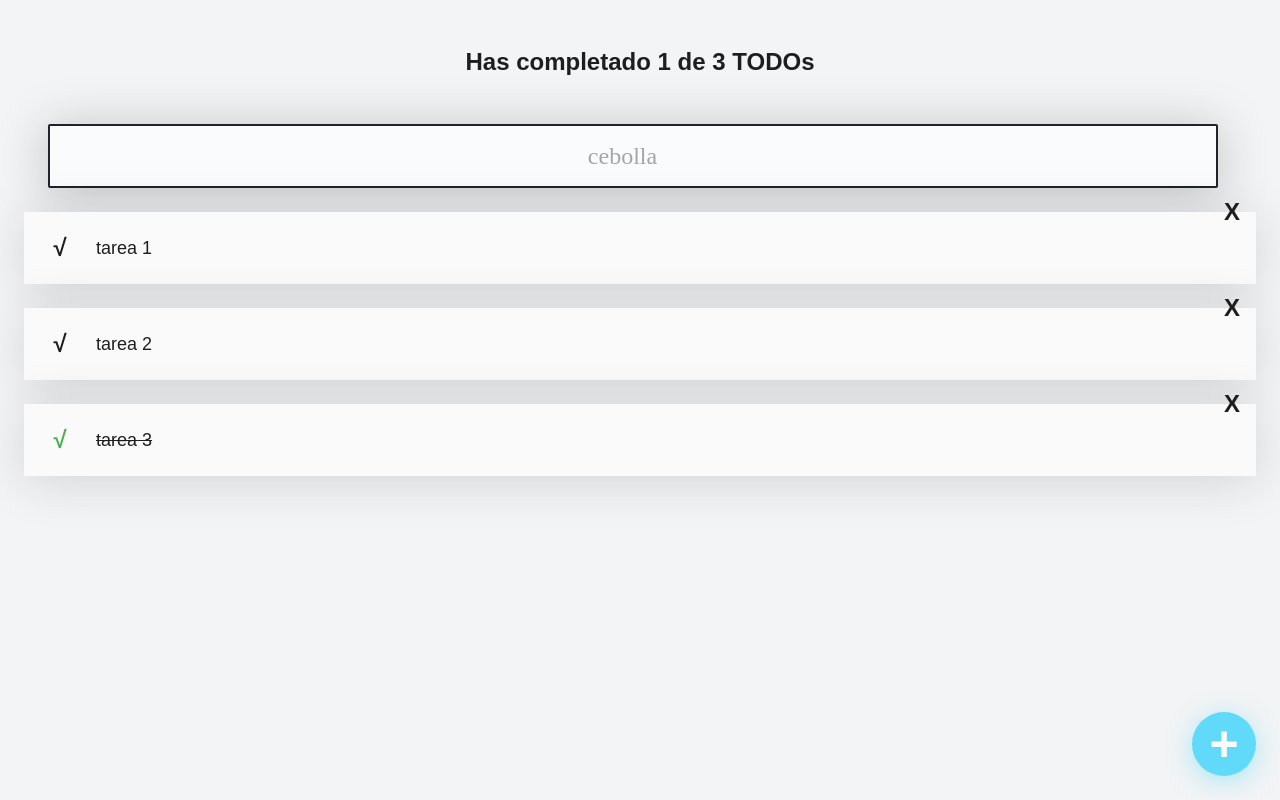
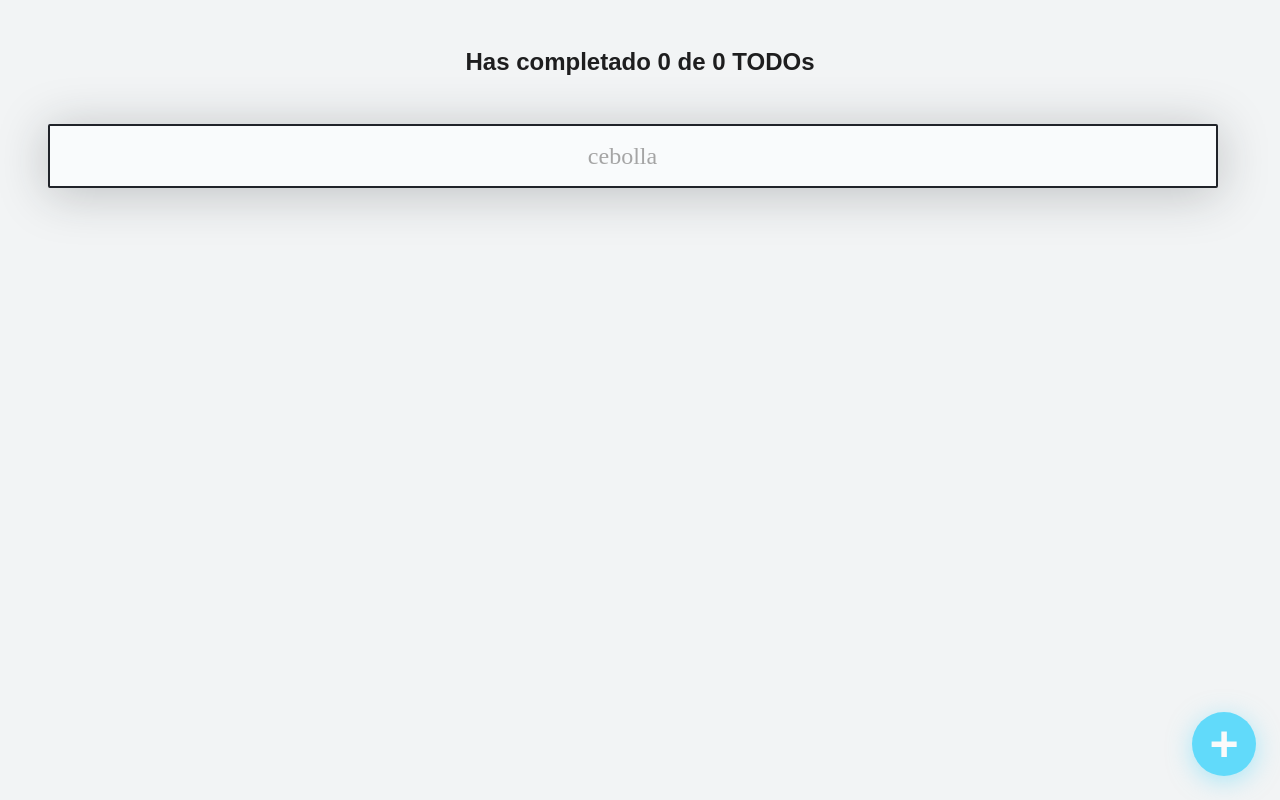
Before and after one commit to davidgranados/todo-react-app, a React (Create React App) app: page / in a window 1280 px wide. Built offline with nearby package versions, Linux system fonts and the light colour scheme; the HTML template or start-up script is replaced by a standard one.

Commit message:
local storage

```diff
--- a/src/App.js
+++ b/src/App.js
@@ -6,16 +6,26 @@
 import { TodoItem } from './todo-item'
 import { CreateTodoButton } from './create-todo-button'
 
-const defaultTodos = [
-  { text: 'tarea 1', completed: false },
-  { text: 'tarea 2', completed: false },
-  { text: 'tarea 3', completed: true },
-]
+// const defaultTodos = [
+//   { text: 'tarea 1', completed: false },
+//   { text: 'tarea 2', completed: false },
+//   { text: 'tarea 3', completed: true },
+// ]
 
 function App() {
   console.log('🚀 ~ file: App.js ~ line 16', 'render app')
 
-  const [todos, setTodos] = useState(defaultTodos)
+  const localStorageTodos = localStorage.getItem('TODOS_V1')
+
+  let parsedTodos = []
+
+  if (!localStorageTodos) {
+    localStorage.setItem('TODOS_V1', JSON.stringify([]))
+  } else {
+    parsedTodos = JSON.parse(localStorageTodos)
+  }
+
+  const [todos, setTodos] = useState(parsedTodos)
   const [query, setQuery] = useState('')
 
   const completedTodos = todos.filter((todo) => todo.completed).length
@@ -30,22 +40,23 @@
     )
   }
 
+  const saveTodos = (newTodos) => {
+    localStorage.setItem('TODOS_V1', JSON.stringify(newTodos))
+    setTodos(newTodos)
+  }
+
   const handleCheckTodo = (text) => {
     const todoIndex = todos.findIndex((todo) => todo.text === text)
-    setTodos((prevState) => {
-      const newTodos = [...prevState]
-      newTodos[todoIndex].completed = true
-      return newTodos
-    })
+    const newTodos = [...todos]
+    newTodos[todoIndex].completed = true
+    saveTodos(newTodos)
   }
 
   const handleDeleteTodo = (text) => {
     const todoIndex = todos.findIndex((todo) => todo.text === text)
-    setTodos((prevState) => {
-      const newTodos = [...prevState]
-      newTodos.splice(todoIndex, 1)
-      return newTodos
-    })
+    const newTodos = [...todos]
+    newTodos.splice(todoIndex, 1)
+    saveTodos(newTodos)
   }
 
   return (
```
